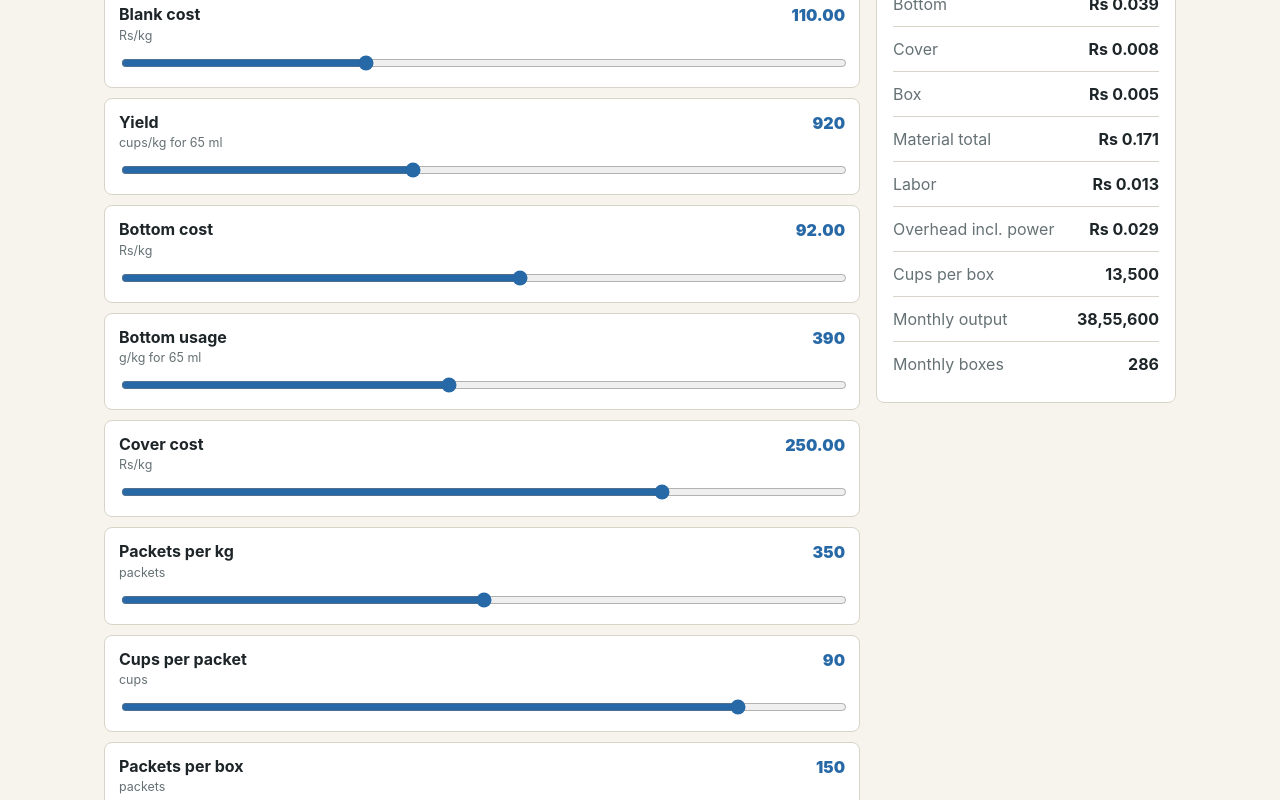
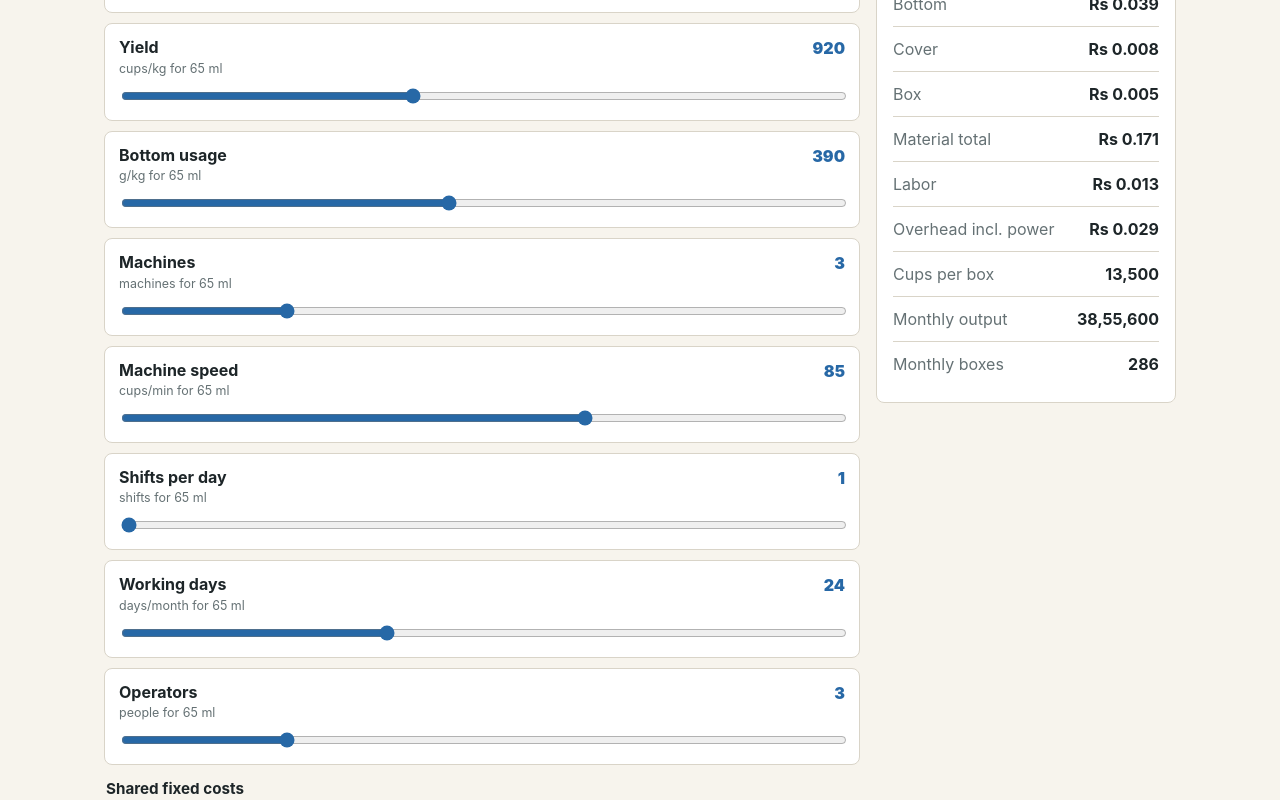
Before and after one commit to mcmppdev/mcmprodcost, a Next.js app: page /60-65ml-short in a window 1280 px wide. Shown: the part 580-1380 px from the top of the page. Built offline with nearby package versions, Linux system fonts and the light colour scheme.

Commit message:
deploy to prod

```diff
--- a/app/globals.css
+++ b/app/globals.css
@@ -297,9 +297,21 @@ h2 {
   cursor: pointer;
 }
 
+.input-groups,
 .slider-list {
   display: grid;
   gap: 10px;
+}
+
+.slider-group {
+  display: grid;
+  gap: 10px;
+}
+
+.slider-group h2 {
+  margin: 4px 2px 0;
+  color: var(--ink);
+  font-size: 0.95rem;
 }
 
 .slider-row {
--- a/components/CupCalculator.jsx
+++ b/components/CupCalculator.jsx
@@ -382,37 +382,38 @@ export default function CupCalculator({ cup }) {
         </button>
       </div>
 
-      <section className="slider-list" aria-label="Calculator inputs">
-        {fields.map((field) => {
-          const [min, max, step] = cup.ranges[field];
-          const meta = fieldMeta[field];
-
-          return (
-            <label className="slider-row" key={field}>
-              <span>
-                <strong>{meta.label}</strong>
-                <em>
-                  {meta.unit}
-                  {hasVariants && isVariantField(cup, field)
-                    ? ` for ${
-                        cup.variants.find((variant) => variant.id === selectedVariant)
-                          ?.label
-                      }`
-                    : ""}
-                </em>
-              </span>
-              <output>{formatNumber(values[field], meta.kind)}</output>
-              <input
-                type="range"
-                min={min}
-                max={max}
-                step={step}
-                value={values[field]}
-                onChange={(event) => updateValue(field, event.target.value)}
-              />
-            </label>
-          );
-        })}
+      <section className="input-groups" aria-label="Calculator inputs">
+        {hasVariants ? (
+          <>
+            <SliderGroup
+              title={`Variant inputs - ${
+                cup.variants.find((variant) => variant.id === selectedVariant)?.label
+              }`}
+              fields={fields.filter((field) => isVariantField(cup, field))}
+              cup={cup}
+              values={values}
+              selectedVariant={selectedVariant}
+              onChange={updateValue}
+            />
+            <SliderGroup
+              title="Shared fixed costs"
+              fields={fields.filter((field) => !isVariantField(cup, field))}
+              cup={cup}
+              values={values}
+              selectedVariant={selectedVariant}
+              onChange={updateValue}
+            />
+          </>
+        ) : (
+          <SliderGroup
+            title="Inputs"
+            fields={fields}
+            cup={cup}
+            values={values}
+            selectedVariant={selectedVariant}
+            onChange={updateValue}
+          />
+        )}
       </section>
 
       <section className="breakdown" aria-label="Cost breakdown">
@@ -444,6 +445,46 @@ export default function CupCalculator({ cup }) {
   );
 }
 
+function SliderGroup({ title, fields, cup, values, selectedVariant, onChange }) {
+  return (
+    <div className="slider-group">
+      <h2>{title}</h2>
+      <div className="slider-list">
+        {fields.map((field) => {
+          const [min, max, step] = cup.ranges[field];
+          const meta = fieldMeta[field];
+          const selectedLabel = cup.variants?.find(
+            (variant) => variant.id === selectedVariant
+          )?.label;
+
+          return (
+            <label className="slider-row" key={field}>
+              <span>
+                <strong>{meta.label}</strong>
+                <em>
+                  {meta.unit}
+                  {isVariantField(cup, field) && selectedLabel
+                    ? ` for ${selectedLabel}`
+                    : ""}
+                </em>
+              </span>
+              <output>{formatNumber(values[field], meta.kind)}</output>
+              <input
+                type="range"
+                min={min}
+                max={max}
+                step={step}
+                value={values[field]}
+                onChange={(event) => onChange(field, event.target.value)}
+              />
+            </label>
+          );
+        })}
+      </div>
+    </div>
+  );
+}
+
 function Metric({ label, value, kind = "currency", tone }) {
   return (
     <div className={tone ? `metric ${tone}` : "metric"}>
```
